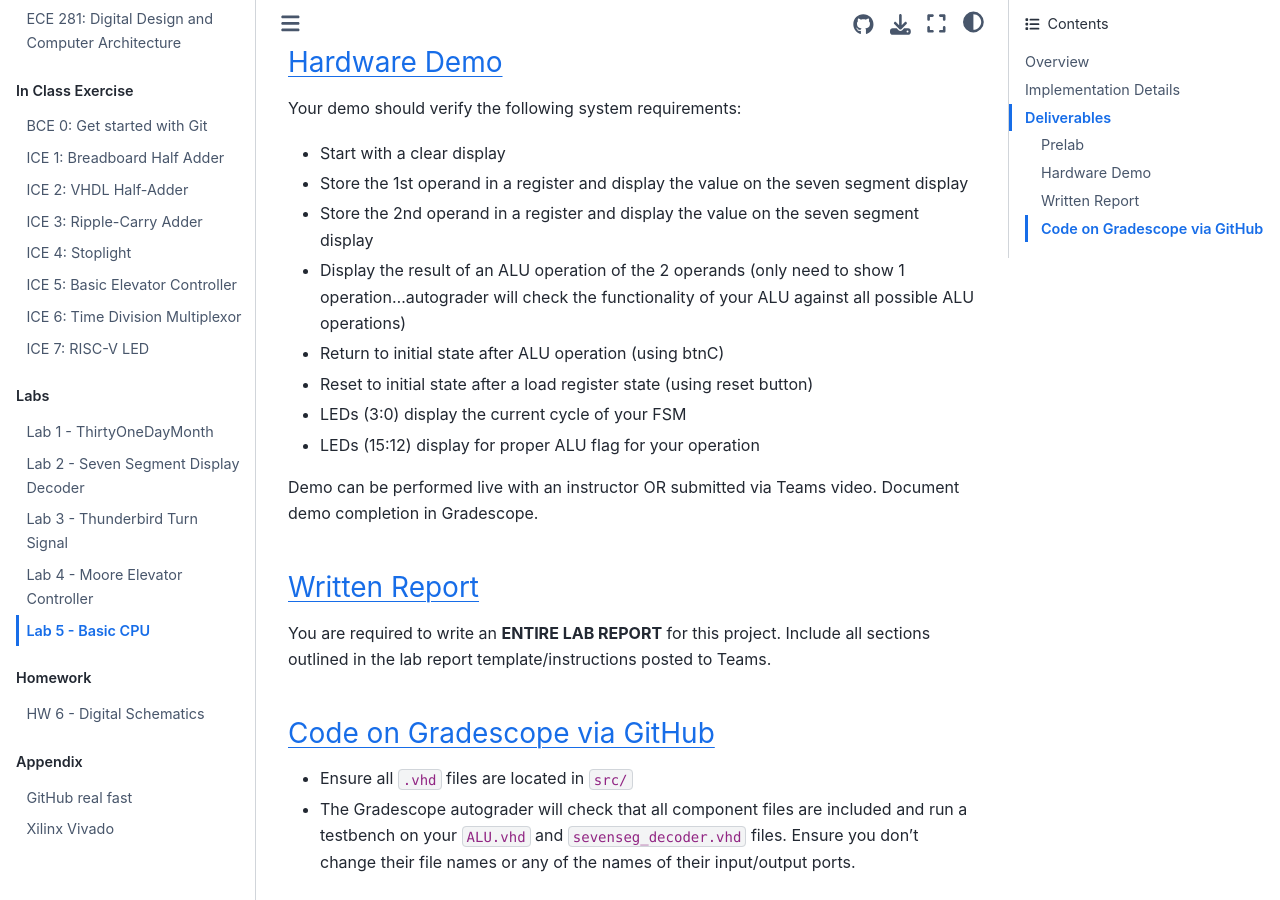
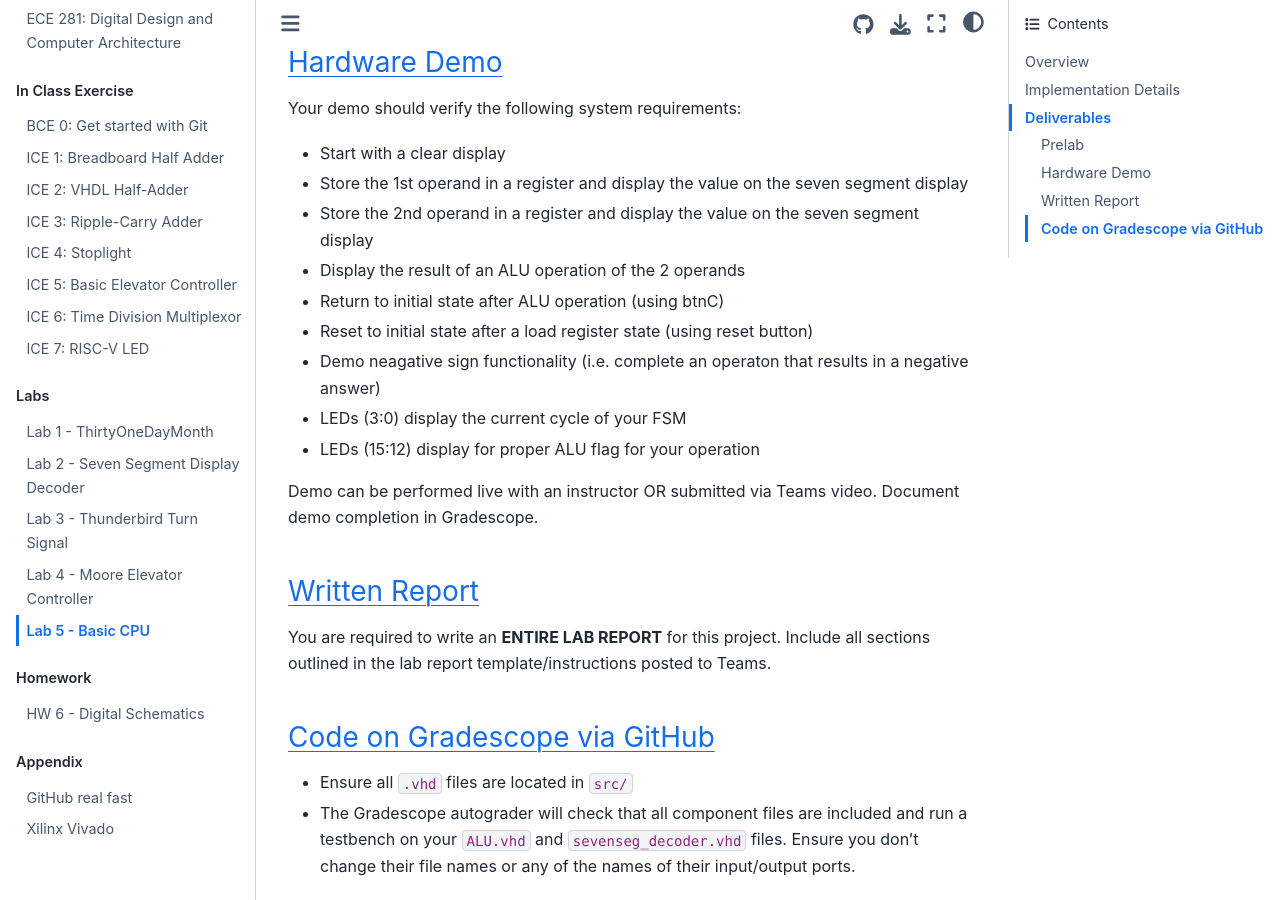
Before and after one commit to USAFA-ECE/ece281-book, a Jupyter Book: the page built from book/lab/lab5.md, in a window 1280 px wide and 900 px high, scrolled down 4087 px. Built offline with Jupyter Book 1.0.4 settings and Sphinx 7.4.7 and the Sphinx Book theme 1.1.4, drawn with Linux system fonts in a browser that asks for light colours.

Commit message:
additional updates to demo section

```diff
--- a/book/lab/lab5.md
+++ b/book/lab/lab5.md
@@ -108,9 +108,10 @@ Your demo should verify the following system requirements:
 - Start with a clear display
 - Store the 1st operand in a register and display the value on the seven segment display
 - Store the 2nd operand in a register and display the value on the seven segment display
-- Display the result of an ALU operation of the 2 operands (only need to show 1 operation...autograder will check the functionality of your ALU against all possible ALU operations)
+- Display the result of an ALU operation of the 2 operands
 - Return to initial state after ALU operation (using btnC)
 - Reset to initial state after a load register state (using reset button)
+- Demo neagative sign functionality (i.e. complete an operaton that results in a negative answer)
 - LEDs (3:0) display the current cycle of your FSM
 - LEDs (15:12) display for proper ALU flag for your operation
 
```
